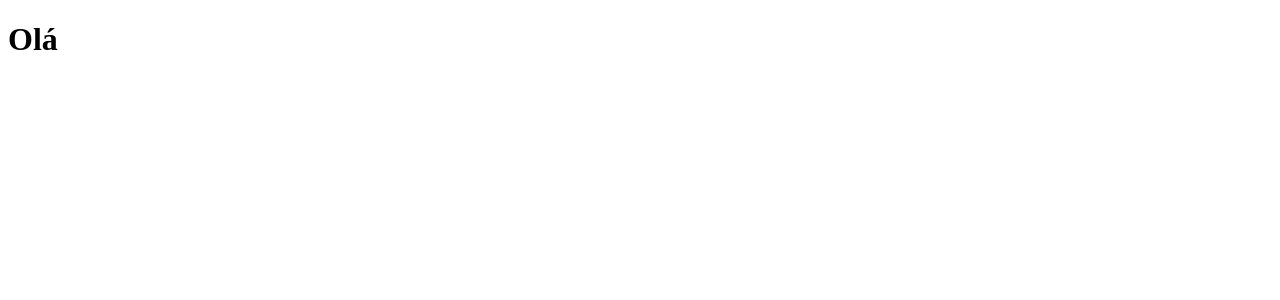
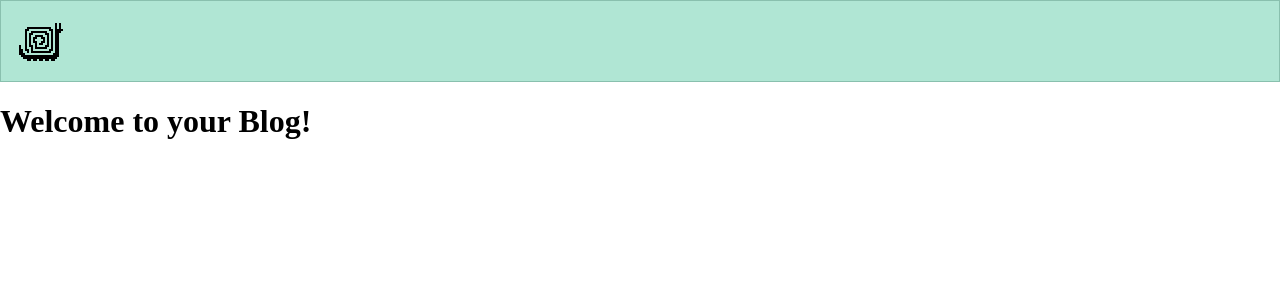
Before and after one commit to AnaBonturim/third_django_project, a Django app: page /blog/ in a window 1280 px wide. Before the commit the part shown is almost empty. Shown: the top 300 px of the page. Run offline with Django 5.2, Linux system fonts and the light colour scheme.

Commit message:
Create the base template and header

```diff
--- a/main_project/blog/templates/blog/index.html
+++ b/main_project/blog/templates/blog/index.html
@@ -1,11 +1,9 @@
-<!DOCTYPE html>
-<html lang="en">
-<head>
-    <meta charset="UTF-8">
-    <meta name="viewport" content="width=device-width, initial-scale=1.0">
-    <title>Document</title>
-</head>
-<body>
-    <h1>Olá</h1>
-</body>
-</html>
+{% extends 'base.html' %}
+
+{% block title %}
+    Blog
+{% endblock %}
+
+{% block content %}
+    <h1>Welcome to your Blog!</h1>
+{% endblock %}
--- a/main_project/main_project/settings.py
+++ b/main_project/main_project/settings.py
@@ -120,6 +120,10 @@ USE_TZ = True
 
 STATIC_URL = 'static/'
 
+STATICFILES_DIRS = [
+    BASE_DIR / 'static'
+]
+
 # Default primary key field type
 # https://docs.djangoproject.com/en/5.0/ref/settings/#default-auto-field
 
--- /dev/null
+++ b/main_project/static/styles/base.css
@@ -0,0 +1,3 @@
+body {
+    margin: 0;
+}
--- /dev/null
+++ b/main_project/static/styles/header.css
@@ -0,0 +1,20 @@
+header {
+    background-color: #b0e6d4;
+    height: 5rem;
+    color: #1a5844;
+    border: 1px solid #89c0ae;
+}
+
+header nav {
+    width: 100%;
+    height: 100%;
+    display: flex;
+    justify-content: flex-start;
+    align-items: center;
+    padding-left: 1rem;
+}
+
+#logo-img {
+    width: 3rem;
+    height: 3rem;
+}
--- /dev/null
+++ b/main_project/templates/base.html
@@ -0,0 +1,21 @@
+{% load static %}
+
+<!DOCTYPE html>
+<html lang="en">
+<head>
+    <meta charset="UTF-8">
+    <meta name="viewport" content="width=device-width, initial-scale=1.0">
+    <link rel="icon" href="{% static 'images/logo.ico' %}" />
+    <link rel="stylesheet" href="{% static 'styles/base.css' %}" />
+    <link rel="stylesheet" href="{% static 'styles/header.css' %}" />
+    <title>{% block title %}{% endblock %}</title>
+</head>
+<body>
+    <header>
+        <nav>
+            <img id="logo-img" src="{% static 'images/logo.svg' %}" />
+        </nav>
+    </header>
+    {% block content %}<h1>Olá</h1>{% endblock %}
+</body>
+</html>
```
Also changed, not shown: main_project/static/images/logo-unido.svg (added), main_project/static/images/logo.ico (added), main_project/static/images/logo.png (added), main_project/static/images/logo.svg, main_project/templates/index.html (deleted), 1 other file.
